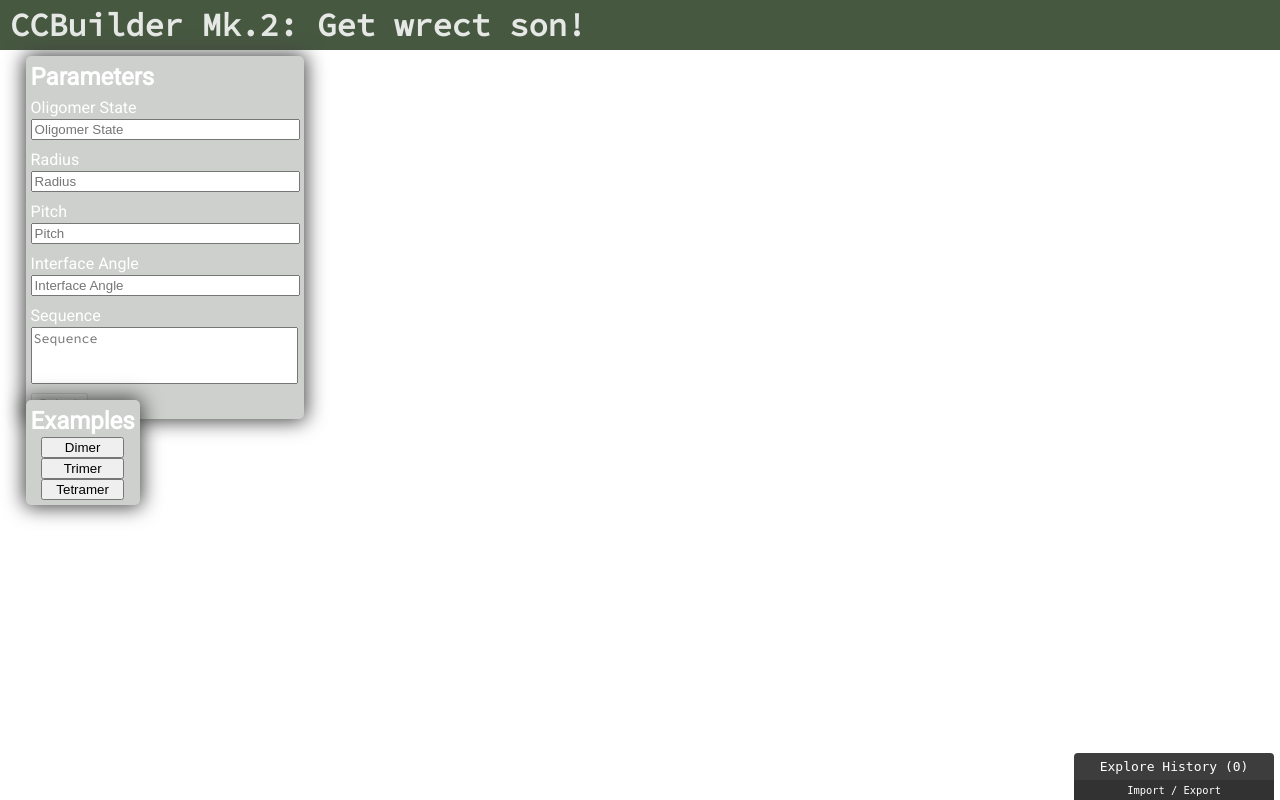
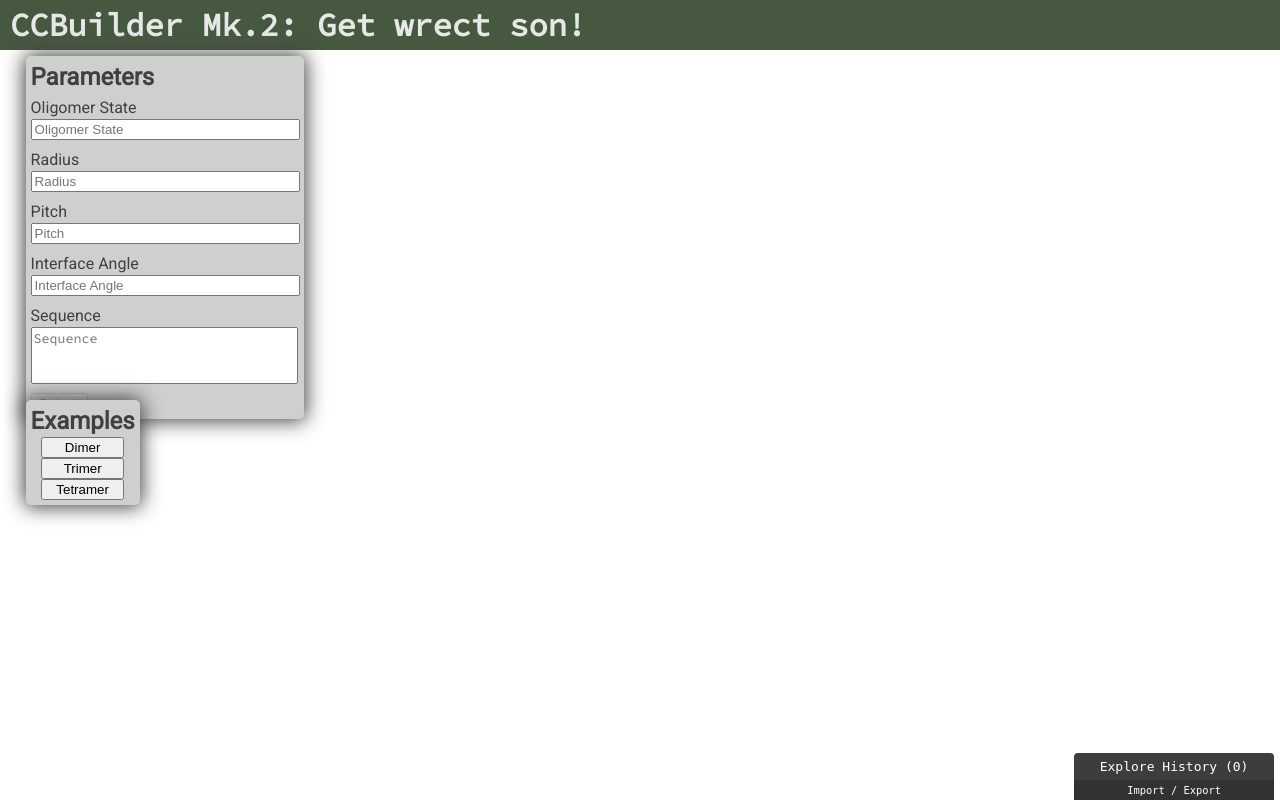
Before and after one commit to woolfson-group/ccbuilder2, a Flask app: page /builder in a window 1280 px wide. Run offline with Flask 2, Linux system fonts and the light colour scheme.

Commit message:
Updated font colours.

```diff
--- a/ccbmk2/static/css/style.css
+++ b/ccbmk2/static/css/style.css
@@ -1,4 +1,5 @@
 body {
+    color: #3F403F;
     margin: 0;
     padding: 0;
 }
@@ -24,7 +25,6 @@ h2 {
 
 .overlay-panel {
     font-family: 'Roboto', sans-serif;
-    color: white;
     background: #CED0CE;
     padding: 5px;
     border-radius: 5px;
```
